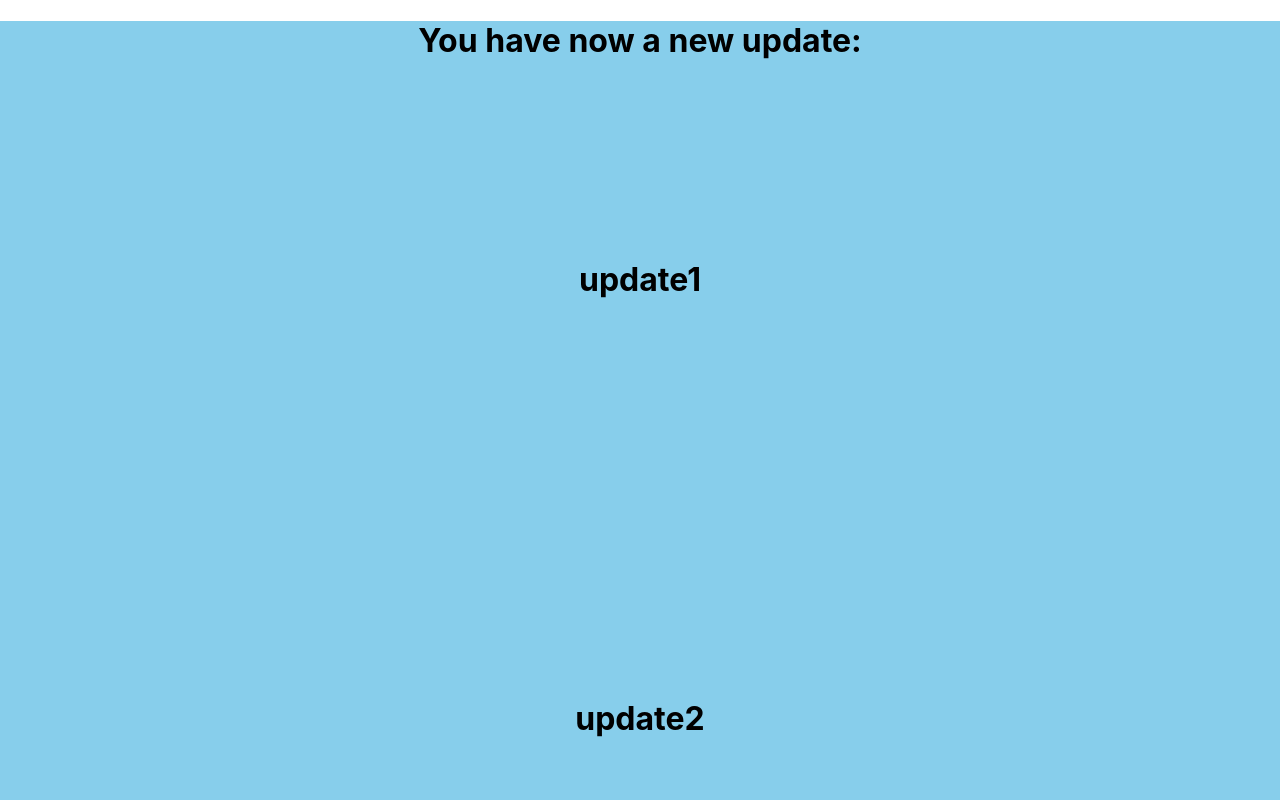
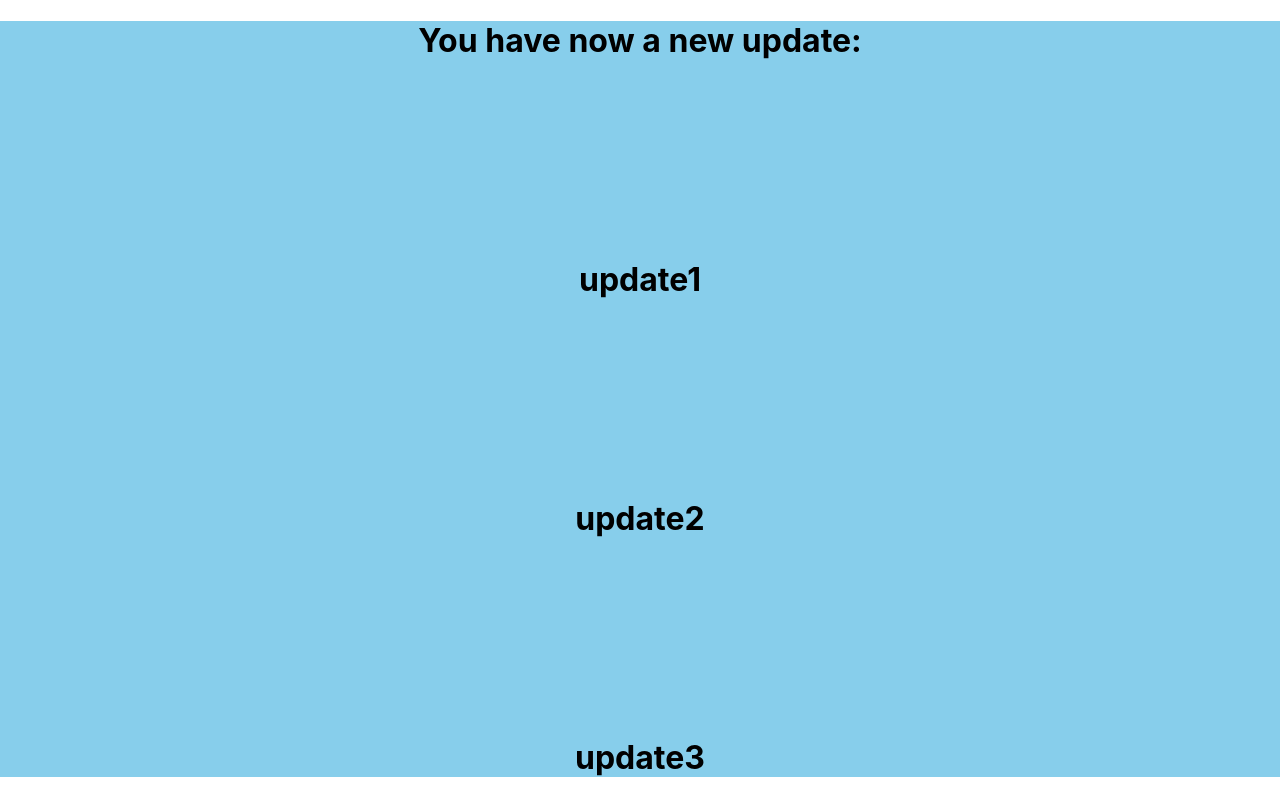
Before and after one commit to Dele-Oyelese/CareBridge, a React (Create React App) app in the folder frontend/: page /update in a window 1280 px wide. Shown: the top 800 px of the page. Built offline with nearby package versions, Linux system fonts and the light colour scheme.

Commit message:
adjust update / pre adjust 100%

```diff
--- a/frontend/src/pages/update.scss
+++ b/frontend/src/pages/update.scss
@@ -1,5 +1,6 @@
 .container {
-    background-color: skyblue;
+  background-color: skyblue;
+  height: 100%;
 }
 
 .text {
@@ -11,9 +12,9 @@
 }
 
 .update2 {
-  margin-top: 400px;
+  margin-top: 200px;
 }
 
 .update3 {
-  margin-top: 600px;
+  margin-top: 200px;
 }
```
